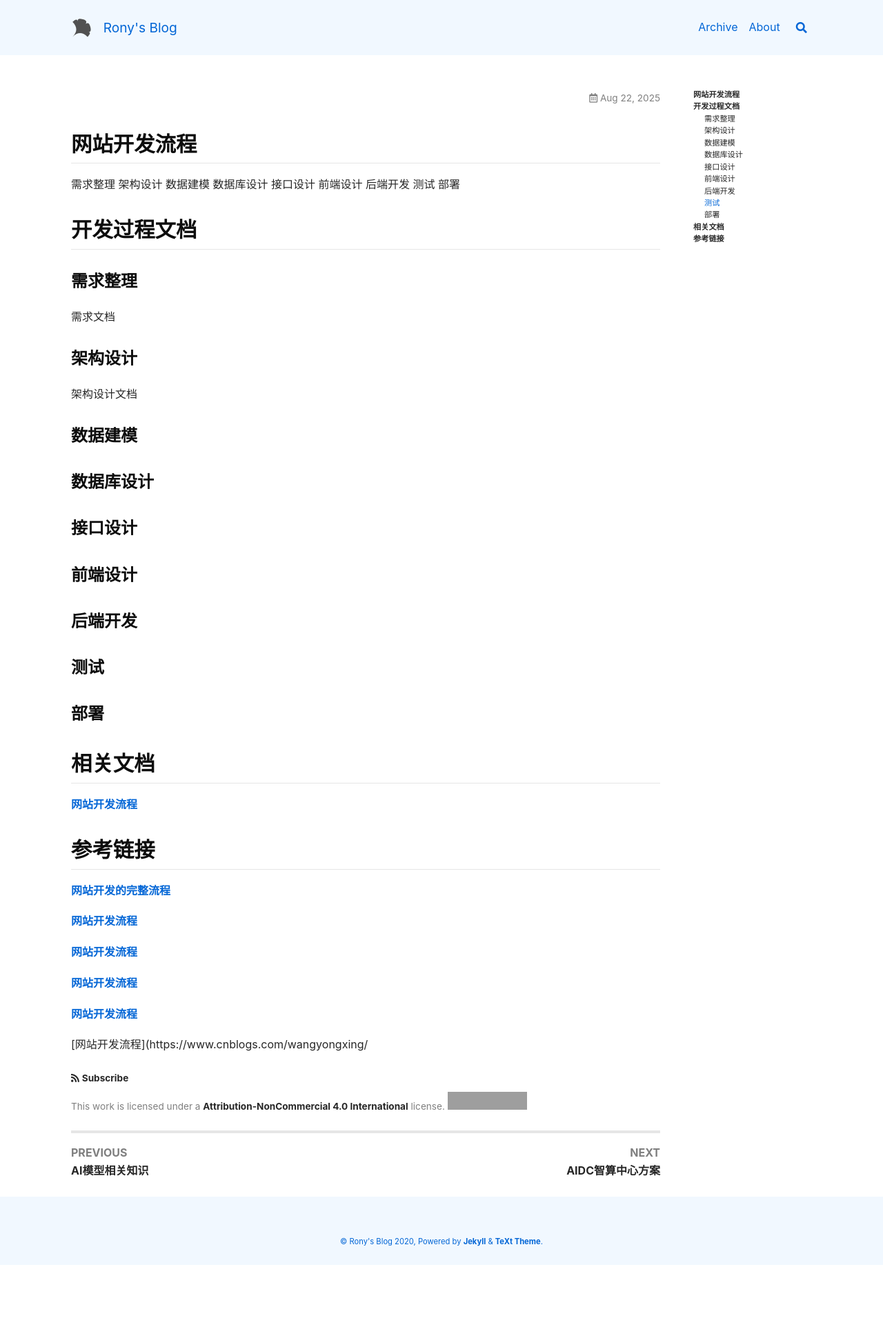
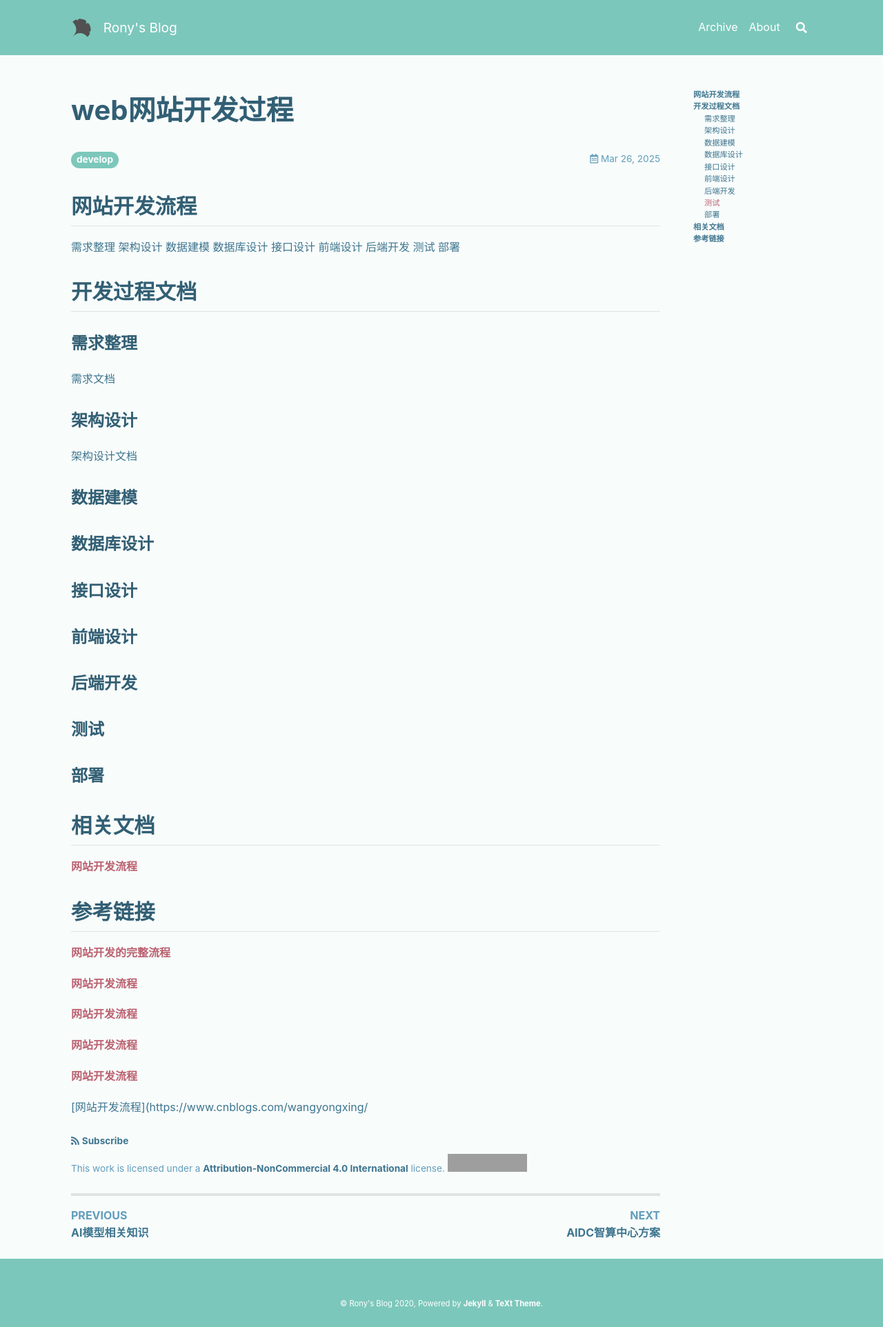
Before and after one commit to ronysun/ronysun.github.io, a Jekyll site: the page built from _posts/2025-03-26-develop-progress.md, in a window 1280 px wide. Shown: the whole page at 69% size. Built offline with Jekyll 4.4.1, drawn with Linux system fonts in a browser that asks for light colours; nearby versions of some CDN libraries; before the commit the page ends 1834 px from its top, so only the background shows below that; grey boxes are pictures that could not be loaded.

Commit message:
Update
update

```diff
--- a/_config.yml
+++ b/_config.yml
@@ -16,7 +16,7 @@
 
 ## => Site Settings
 ##############################
-text_skin: ocean # "default" (default), "dark", "forest", "ocean", "chocolate", "orange"
+text_skin: forest # "default" (default), "dark", "forest", "ocean", "chocolate", "orange"
 highlight_theme: default # "default" (default), "tomorrow", "tomorrow-night", "tomorrow-night-eighties", "tomorrow-night-blue", "tomorrow-night-bright"
 url     : # the base hostname & protocol for your site e.g. https://www.someone.com
 baseurl : # does not include hostname
@@ -88,10 +88,10 @@ mathjax: # false (default), true
 mathjax_autoNumber: # false (default), true
 
 ## Mermaid
-mermaid: # false (default), true
+mermaid: true # false (default), true
 
 ## Chart
-chart: # false (default), true
+chart: true # false (default), true
 
 
 ## => Paginate
--- a/_posts/2025-03-26-develop-progress.md
+++ b/_posts/2025-03-26-develop-progress.md
@@ -1,6 +1,6 @@
 ---
 layout: article
-title: "web网站开发过程
+title: "web网站开发过程"
 data: 2025-03-26
 tags:
   - develop
```
Also changed, not shown: jekyll-text-theme.gemspec.
